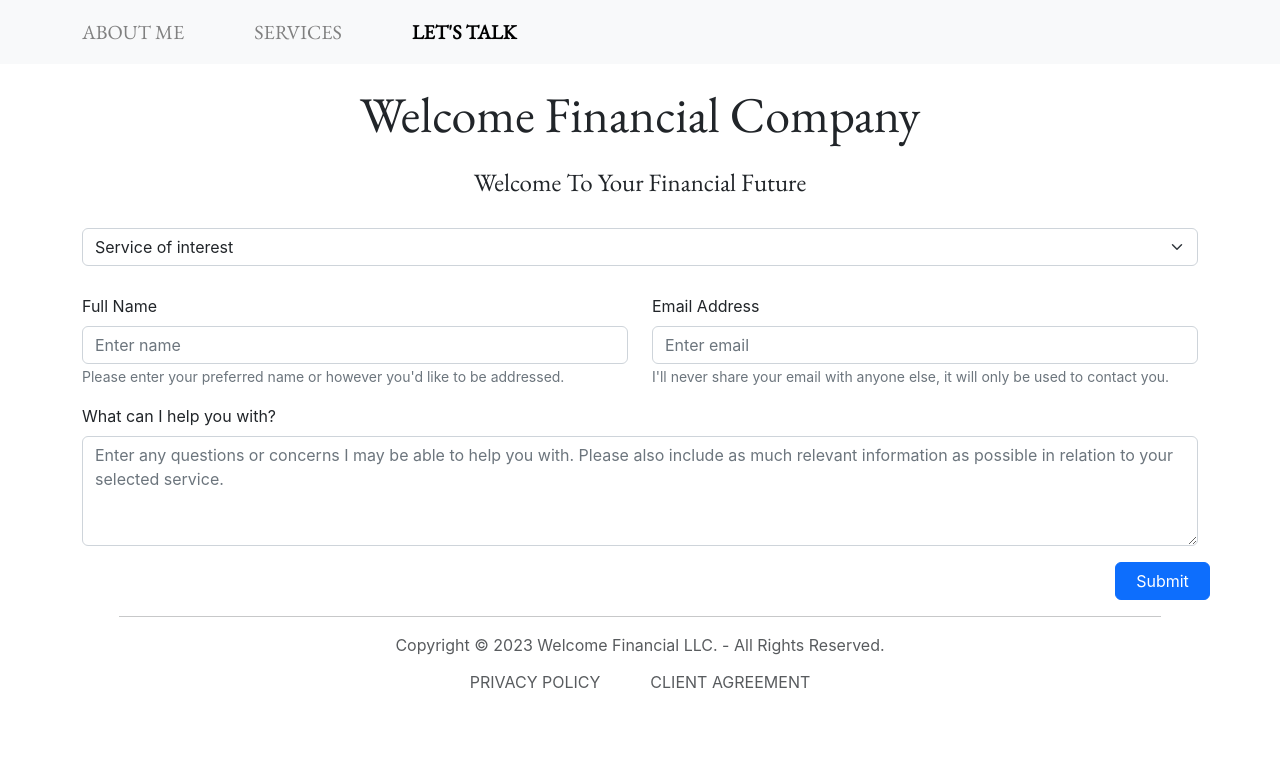
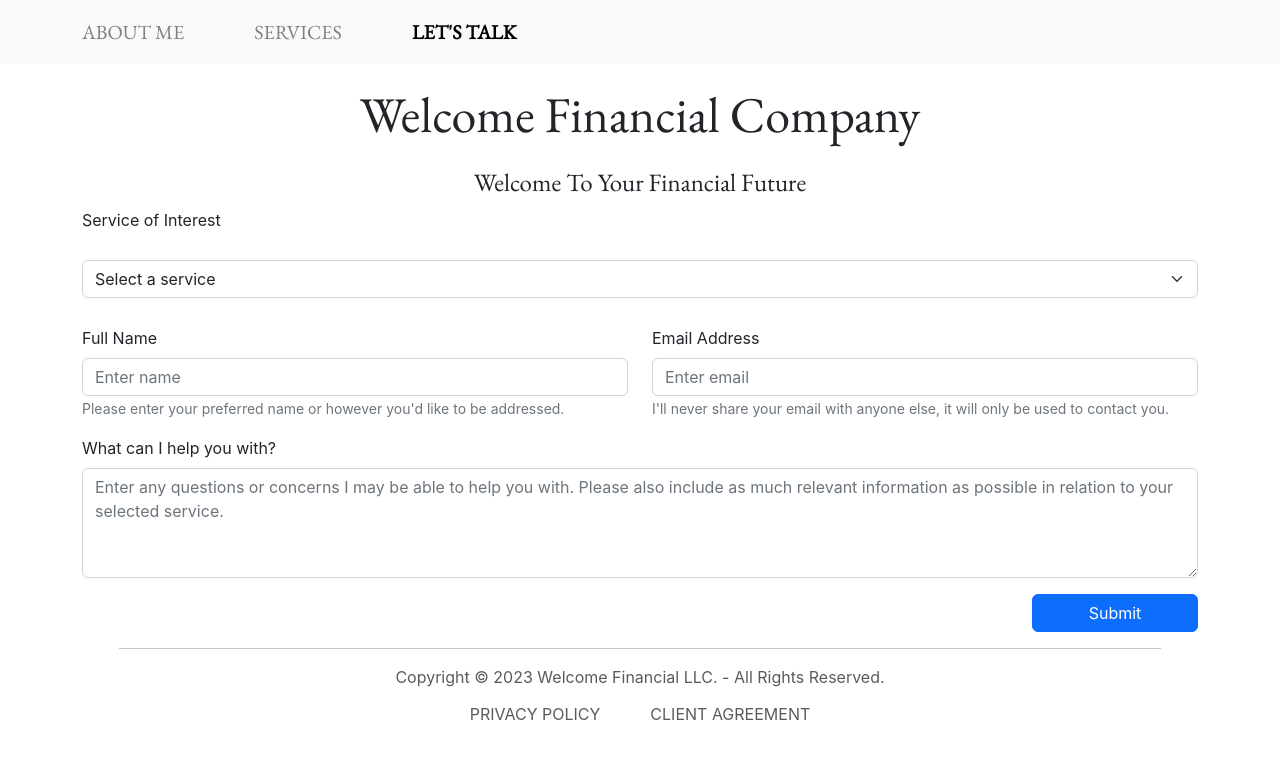
Before and after one commit to awelcome/welcome-financial, a React (Create React App) app: page /contact in a window 1280 px wide. Shown: the top 758 px of the page. Built offline with nearby package versions, Linux system fonts and the light colour scheme; no server answers.

Commit message:
contact page and services page navigation working

```diff
--- a/package.json
+++ b/package.json
@@ -3,10 +3,12 @@
   "version": "0.1.0",
   "private": true,
   "dependencies": {
+    "@formspree/react": "^2.5.1",
     "@testing-library/jest-dom": "^5.16.5",
     "@testing-library/react": "^13.4.0",
     "@testing-library/user-event": "^13.5.0",
     "bootstrap": "^5.2.3",
+    "dotenv": "^16.3.1",
     "react": "^18.2.0",
     "react-bootstrap": "^2.7.0",
     "react-dom": "^18.2.0",
--- a/src/pages/clientAgreement/clientAgreement.jsx
+++ b/src/pages/clientAgreement/clientAgreement.jsx
@@ -35,9 +35,10 @@ export default class ClientAgreement extends Component {
               outlined on the "Services" page before the service is provided.
               Payment can be made via Zelle to welcomefinancialco@gmail.com. All
               fees are non-refundable. The exception to this is if a service is
-              not provided in the timeframe that the client paid for in which
-              the client will be refunded the difference between the selected
-              accelerated service and the baseline service provided.
+              not provided in the timeframe that the client paid for (timeline
+              begins when client submits payment) in which the client will be
+              refunded the difference between the selected accelerated service
+              and the baseline service provided.
             </p>
             <h5>No Guarantees:</h5>
             <p>
--- a/src/pages/contact/contact.jsx
+++ b/src/pages/contact/contact.jsx
@@ -1,4 +1,6 @@
-import React, { useState } from "react";
+import React, { useState, useEffect } from "react";
+
+import { useLocation } from "react-router-dom";
 
 import Container from "react-bootstrap/Container";
 import Button from "react-bootstrap/Button";
@@ -6,49 +8,103 @@ import Form from "react-bootstrap/Form";
 import Col from "react-bootstrap/Col";
 import Row from "react-bootstrap/Row";
 
+import { useForm } from "@formspree/react";
+
 const Contact = (props) => {
+  const { state: locationState } = useLocation();
+  const serviceFromServicesPage = locationState?.selectedService;
   const [selectedService, setSelectedService] = useState();
+  const [validated, setValidated] = useState(false);
+  const [state, formSubmit] = useForm(
+    process.env.REACT_APP_FORMSPREE_ENDPOINT_CODE
+  );
+
+  useEffect(() => {
+    if (serviceFromServicesPage) {
+      setSelectedService(serviceFromServicesPage);
+    }
+  }, [serviceFromServicesPage]);
+
+  if (state.succeeded) {
+    return (
+      <p className="center" style={{ margin: "50px" }}>
+        Thank you, I'll get back to you as soon as possible through the email
+        provided!
+      </p>
+    );
+  }
+
+  const handleSubmit = (event) => {
+    const form = event.currentTarget;
+    if (form.checkValidity() === false) {
+      event.preventDefault();
+      event.stopPropagation();
+    }
+
+    setValidated(true);
+
+    // Uncomment when ready to take form events
+    // formSubmit(event);
+  };
 
   return (
     <>
       <Container>
-        <Form>
+        <Form noValidate validated={validated} onSubmit={handleSubmit}>
           <Row>
             <Form.Group controlId="serviceSelection" className="mb-2">
+              <Form.Label>Service of Interest</Form.Label>
               <Form.Select
                 aria-label="service-selection"
                 style={{ margin: "20px 0px 20px 0px" }}
                 onChange={(e) => {
                   setSelectedService(e.target.value);
-                  console.log(selectedService);
                 }}
+                required
+                name="service-selection"
+                value={selectedService}
               >
-                <option value="0">Service of interest</option>
-                <option value="1">Initial Consultation</option>
-                <option value="2">Financial Wellness Program</option>
-                <option value="3">1-Hour Financial Coaching Session</option>
-                <option value="4">Resume Review</option>
-                <option value="5">Resume Crash Course</option>
-                <option value="6">Custom Built Resume</option>
-                <option value="7">Custom Built Resume - Rushed</option>
-                <option value="8">Interview Preparation</option>
+                <option value="">Select a service</option>
+                <option value="Initial Consultation">
+                  Initial Consultation
+                </option>
+                <option value="Financial Wellness Program">
+                  Financial Wellness Program
+                </option>
+                <option value="1-Hour Coaching Session">
+                  1-Hour Financial Coaching Session
+                </option>
+                <option value="Resume Review">Resume Review</option>
+                <option value="Resume Crash Course">Resume Crash Course</option>
+                <option value="Custom Built Resume">Custom Built Resume</option>
+                <option value="Custom Built Resume - Rushed">
+                  Custom Built Resume - Rushed
+                </option>
+                <option value="Interview Preparation">
+                  Interview Preparation
+                </option>
               </Form.Select>
             </Form.Group>
           </Row>
 
-          {selectedService === "4" && (
+          {/* {selectedService === "4" && (
             <Row>
               <Form.Group controlId="formFile" className="mb-3">
                 <Form.Label>Resume attachment</Form.Label>
                 <Form.Control type="file" />
               </Form.Group>
             </Row>
-          )}
+          )} */}
 
           <Row>
             <Form.Group className="mb-3" controlId="formName" as={Col}>
               <Form.Label>Full Name</Form.Label>
-              <Form.Control type="text" placeholder="Enter name" />
+              <Form.Control
+                type="text"
+                placeholder="Enter name"
+                required
+                name="name"
+              />
               <Form.Text className="text-muted">
                 Please enter your preferred name or however you'd like to be
                 addressed.
@@ -57,7 +113,12 @@ const Contact = (props) => {
 
             <Form.Group className="mb-3" controlId="formBasicEmail" as={Col}>
               <Form.Label>Email Address</Form.Label>
-              <Form.Control type="email" placeholder="Enter email" />
+              <Form.Control
+                type="email"
+                placeholder="Enter email"
+                required
+                name="email"
+              />
               <Form.Text className="text-muted">
                 I'll never share your email with anyone else, it will only be
                 used to contact you.
@@ -72,15 +133,23 @@ const Contact = (props) => {
                 as="textarea"
                 rows="4"
                 placeholder="Enter any questions or concerns I may be able to help you with. Please also include as much relevant information as possible in relation to your selected service."
+                name="comments"
               />
             </Form.Group>
           </Row>
 
           <Row>
             <Col />
-            <Button variant="primary" type="submit" as={Col} lg="1">
-              Submit
-            </Button>
+            <Col lg="2">
+              <Button
+                variant="primary"
+                type="submit"
+                disabled={state.submitting}
+                style={{ width: "100%" }}
+              >
+                Submit
+              </Button>
+            </Col>
           </Row>
         </Form>
       </Container>
--- /dev/null
+++ b/src/pages/services/service.css
@@ -0,0 +1,19 @@
+.serviceLink {
+  padding: 5px;
+  border: 1px solid transparent;
+}
+
+.serviceLink:hover {
+  border: 1px solid white;
+  border-radius: 5px;
+  transition: border-color 0.3s ease-in-out, box-shadow 0.3s ease-in-out;
+}
+
+a {
+  color: white;
+  text-decoration: none;
+}
+
+a:hover {
+  color: white;
+}
--- a/src/pages/services/service.jsx
+++ b/src/pages/services/service.jsx
@@ -1,10 +1,15 @@
 import React from "react";
 import Row from "react-bootstrap/Row";
 import Col from "react-bootstrap/Col";
+import { Link, useNavigate } from "react-router-dom";
+import "./service.css";
 
 const Service = ({ name, price, description }) => {
+  const navigate = useNavigate();
+
   return (
-    <div style={{margin: "0 0 10px 0"}}>
+    <div className="serviceLink" style={{ margin: "0 0 10px 0" }}>
+      <Link to="/contact" state={{ selectedService: name }}>
         <Row>
           <Col lg="10">
             <h4>{name.toUpperCase()}</h4>
@@ -16,6 +21,7 @@ const Service = ({ name, price, description }) => {
         <Row>
           <p>{description}</p>
         </Row>
+      </Link>
     </div>
   );
 };
--- a/src/pages/services/services.jsx
+++ b/src/pages/services/services.jsx
@@ -8,14 +8,19 @@ const Services = () => {
   return (
     <Container
       fluid
-      style={{ backgroundColor: "black", color: "white", marginTop: "50px", paddingBottom: "50px" }}
+      style={{
+        backgroundColor: "black",
+        color: "white",
+        marginTop: "50px",
+        paddingBottom: "50px",
+      }}
     >
       <Container>
         <Row className="center">
           <Heading dark text="Services and Pricing" />
         </Row>
         <Service
-          name="Initial Consultion"
+          name="Initial Consultation"
           price="FREE"
           description="Meet either in person or virtually to get to know each other and discuss what services may be most beneficial for your situation."
         />
@@ -54,7 +59,7 @@ const Services = () => {
         <Service
           name="Custom Built Resume - Rushed"
           price="$175"
-          description="Same service as above, but I get it back to you within 48 hours"
+          description="Same service as above, but I get it back to you within 48 hours of receiving payment"
         />
         <Service
           name="Interview Preparation"
```
Also changed, not shown: 2 other files (tests, documents, lock files or other folders). Lines whose indentation alone changed are shown as unchanged.
